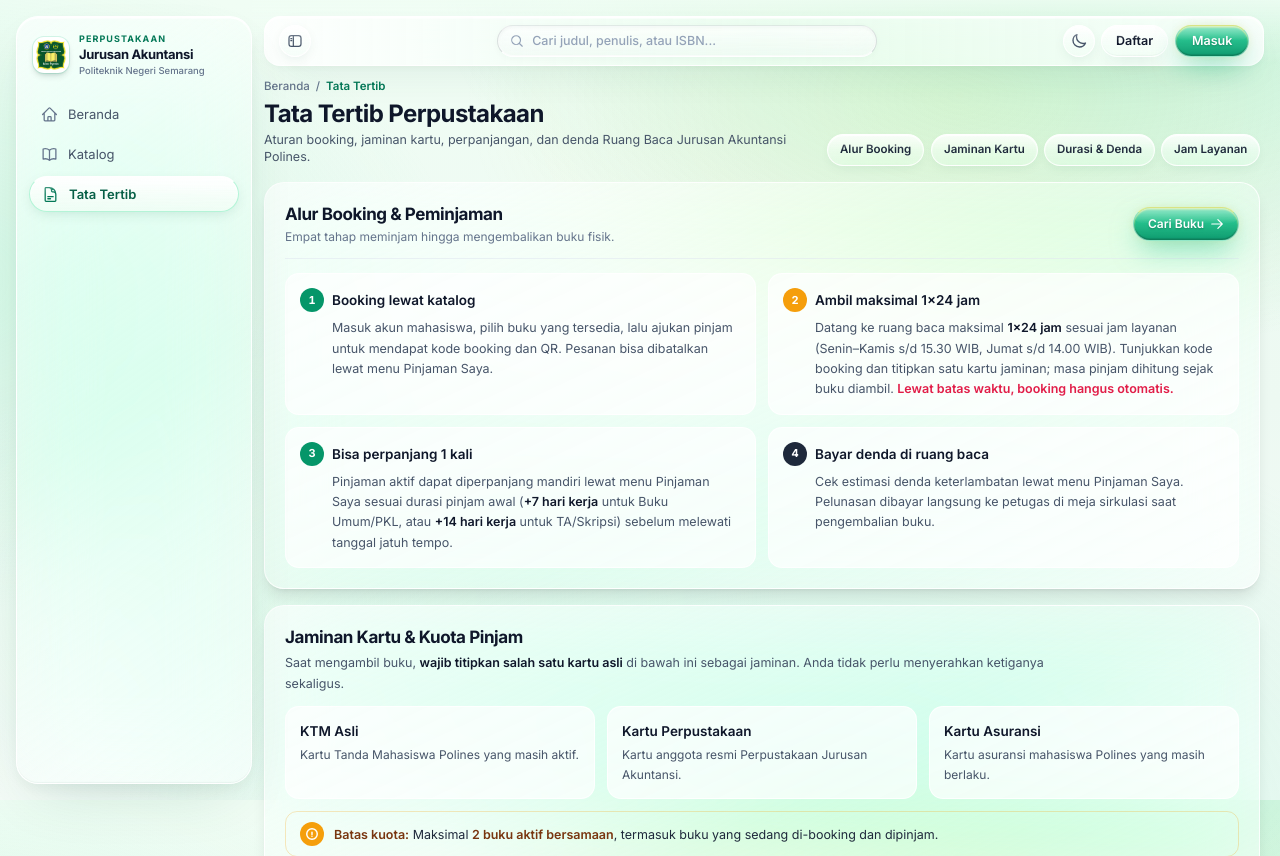
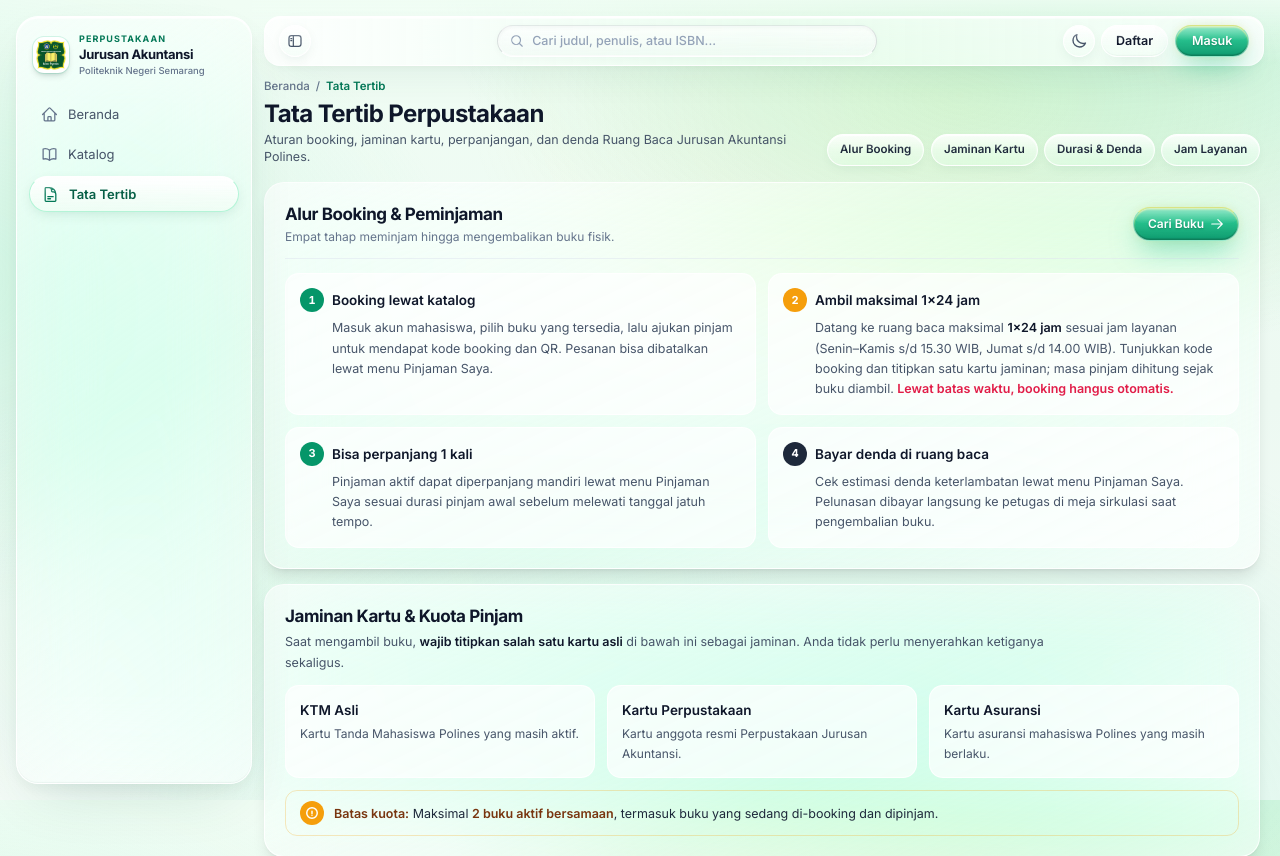
Before and after one commit to anfazy/pustaka_akuntansi, a Laravel app: page /tata-tertib in a window 1280 px wide. Shown: the top 856 px of the page. Run offline with Laravel 12, Linux system fonts and the light colour scheme; data that the repository does not hold is empty; some libraries are stand-ins or nearby versions.

Commit message:
Simplify loan extension message
Removed specific duration details for loan extension.

```diff
--- a/resources/views/front/tata-tertib.blade.php
+++ b/resources/views/front/tata-tertib.blade.php
@@ -96,7 +96,7 @@
                         <h3 class="text-[13.5px] font-semibold text-slate-900">Bisa perpanjang 1 kali</h3>
                     </div>
                     <p class="text-[12.5px] text-slate-600 dark:text-slate-300 leading-relaxed pl-8">
-                        Pinjaman aktif dapat diperpanjang mandiri lewat menu Pinjaman Saya sesuai durasi pinjam awal (<strong class="font-semibold text-slate-900">+7 hari kerja</strong> untuk Buku Umum/PKL, atau <strong class="font-semibold text-slate-900">+14 hari kerja</strong> untuk TA/Skripsi) sebelum melewati tanggal jatuh tempo.
+                        Pinjaman aktif dapat diperpanjang mandiri lewat menu Pinjaman Saya sesuai durasi pinjam awal sebelum melewati tanggal jatuh tempo.
                     </p>
                 </article>
 
```
